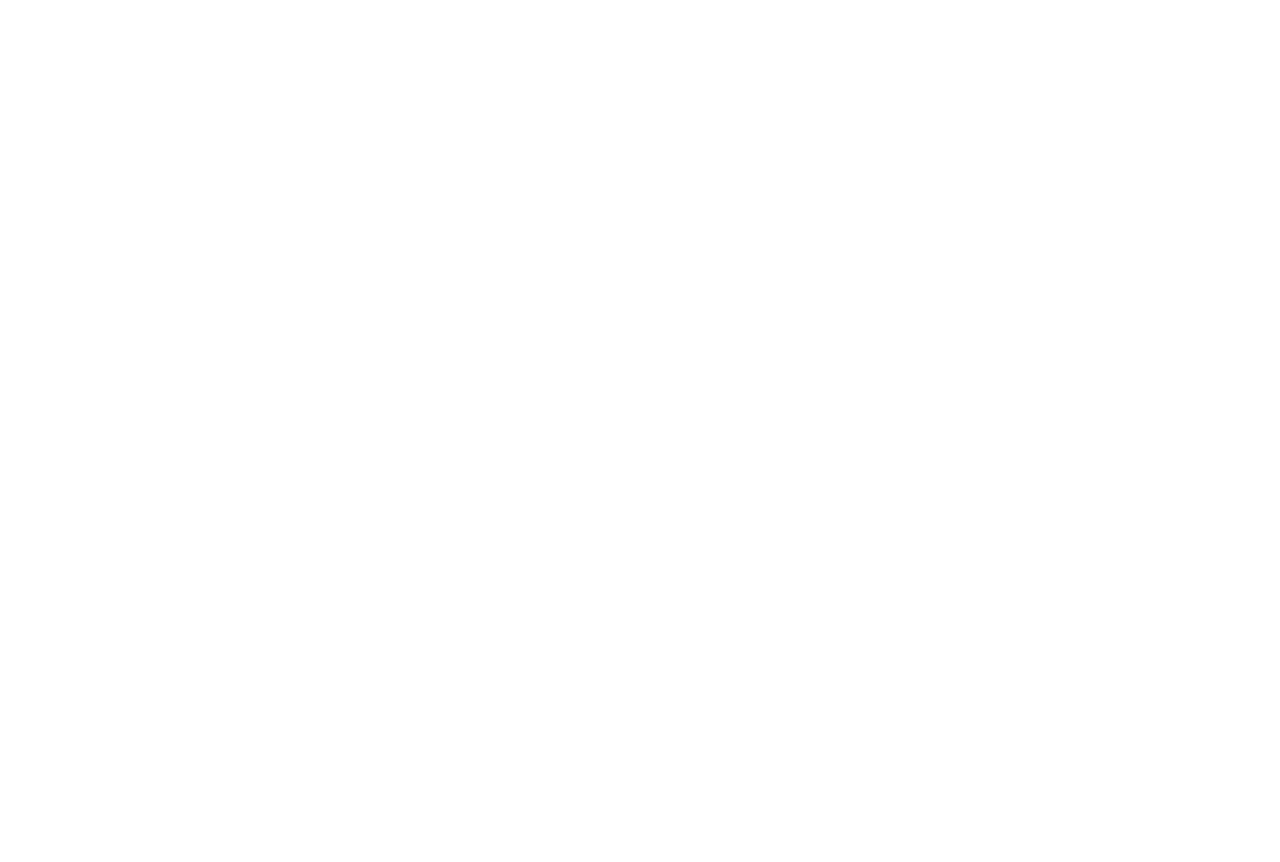
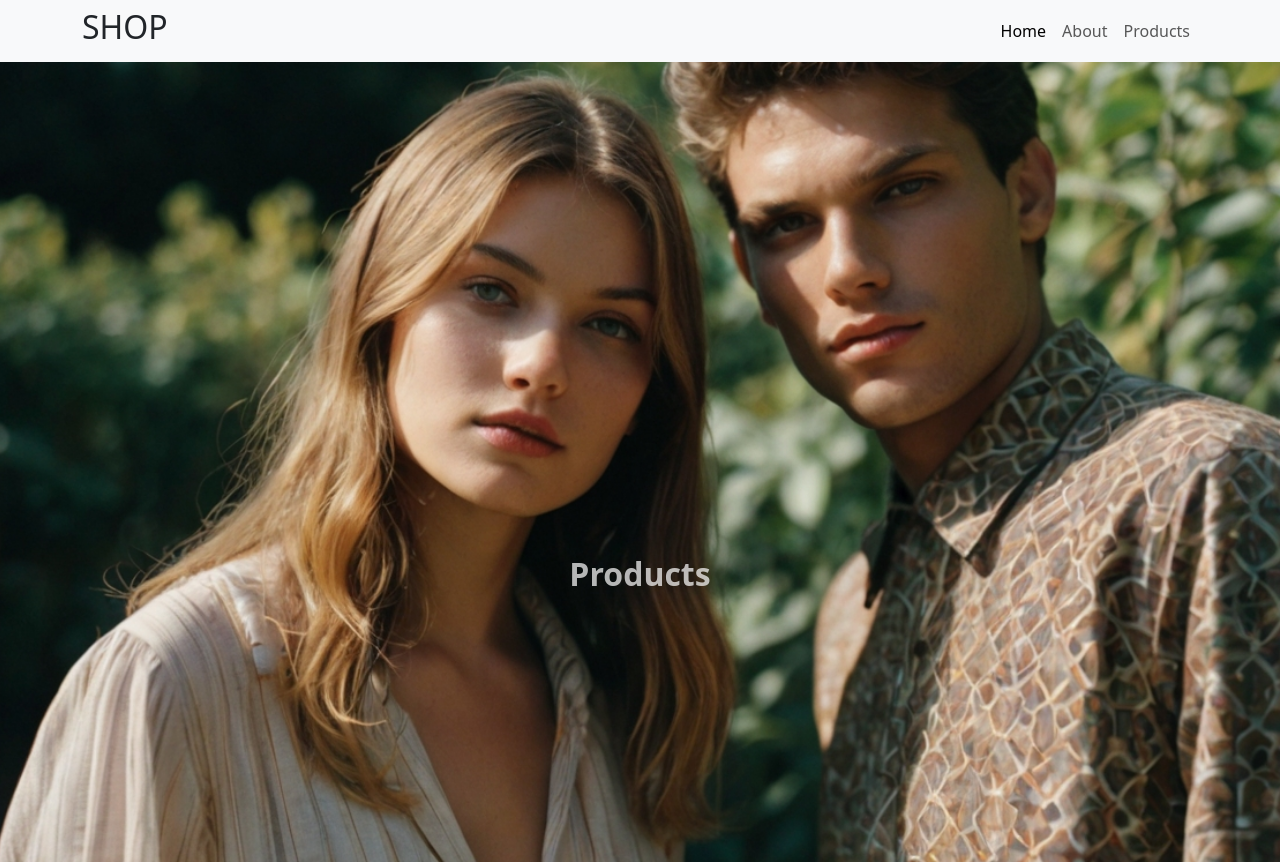
Before and after one commit to UmbertoCarbone/react-router, a React (Vite) app: page / in a window 1280 px wide. Before the commit this address had no page. Before the commit the page ends 800 px from the top, so only its background shows below. Built offline with nearby package versions, Linux system fonts and the light colour scheme.

Commit message:
Implement code changes to enhance functionality and improve performance

```diff
--- a/src/App.jsx
+++ b/src/App.jsx
@@ -9,12 +9,10 @@ export default function App() {
     <BrowserRouter>
       <Routes>
         <Route Component={DefaultLayout}>
-
-          <Route path="/Home" Component={HomePage} />
+          <Route index Component={HomePage} />
           <Route path="/About" Component={AboutPage} />
           <Route path="/Products" Component={ProductsPage} />
         </Route>
-
       </Routes>
     </BrowserRouter>
   )
--- a/src/layouts/DefaultLayout.jsx
+++ b/src/layouts/DefaultLayout.jsx
@@ -3,26 +3,26 @@ import { Outlet, NavLink } from 'react-router-dom';
 export default function DefaultLayout() {
     return (
         <>
-            <nav className="navbar navbar-expand-lg navbar-light bg-light mb-4 w-100">
+            <nav className="navbar navbar-expand-lg navbar-light bg-light w-100">
                 <div className="container">
 
-                    <h3>e cre ca</h3>
+                    <h2>SHOP</h2>
                     <div className="collapse navbar-collapse">
                         <ul className="navbar-nav ms-auto">
                             <li className="nav-item">
-                                <NavLink className="nav-link" to="/Home">Home</NavLink>
+                                <NavLink className="nav-link" to="/">Home</NavLink>
                             </li>
                             <li className="nav-item">
-                                <NavLink className="nav-link" to="/About">Chi siamo</NavLink>
+                                <NavLink className="nav-link" to="/About">About</NavLink>
                             </li>
                             <li className="nav-item">
-                                <NavLink className="nav-link" to="/Products">Prodotti</NavLink>
+                                <NavLink className="nav-link" to="/Products">Products</NavLink>
                             </li>
                         </ul>
                     </div>
                 </div>
             </nav>
-            <div className="container text-center">
+            <div className=" text-center">
                 <Outlet />
             </div>
         </>
--- a/src/pages/HomePage.jsx
+++ b/src/pages/HomePage.jsx
@@ -1,9 +1,34 @@
+import jumbotron from "../assets/jumbotron.jpg"
+import { Outlet, NavLink } from 'react-router-dom';
+
 export default function HomePage() {
     return (
         <>
-            <main>
-                <h1>This is a Home Page</h1>
-                <p>prova Home</p>
+            <main className="position-relative" style={{ minHeight: "100vh" }}>
+                <img
+                    src={jumbotron}
+                    alt="Jumbotron"
+                    className="position-absolute top-0 start-0"
+                    style={{ width: "106%", height: "100vh", objectFit: "cover", zIndex: -1, transform: "translateX(-5%)" }} />
+                <div
+                    className="position-absolute start-50 translate-middle-x d-flex flex-column justify-content-center align-items-center"
+                    style={{ top: "60%", width: "100%" }}>
+                    <NavLink
+                        className="nav-link"
+                        to="/Products"
+                        style={{
+                            fontSize: "2rem",
+                            fontWeight: "bold",
+                            color: "rgba(255,255,255,0.7)", // bianco trasparente
+
+                            borderRadius: "20px",
+                            padding: "0.5rem 2rem",
+                            textDecoration: "none"
+                        }}
+                    >
+                        Products
+                    </NavLink>
+                </div>
             </main>
         </>
     )
--- a/src/pages/ProductsPage.jsx
+++ b/src/pages/ProductsPage.jsx
@@ -2,7 +2,7 @@ import { useState, useEffect } from "react";
 
 export default function ProductsPage() {
     const [products, setProducts] = useState([]);
-    const [userRatings, setUserRatings] = useState({});
+    const [userRatings, setUserRatings] = useState({}); // { productId: { rating, count } }
 
     useEffect(() => {
         fetch("https://fakestoreapi.com/products")
@@ -10,13 +10,32 @@ export default function ProductsPage() {
             .then(data => setProducts(data));
     }, []);
 
+    function renderStars(rate, productId) {
+        const current = userRatings[productId];
+        const currentRating = current ? current.rating : Math.round(rate);
+
+        const stars = [];
+        for (let i = 1; i <= 5; i++) {
+            stars.push(
+                <span
+                    key={i}
+                    style={{ color: i <= currentRating ? "#ffc107" : "#e4e5e9", cursor: "pointer", fontSize: "1.2em" }}
+                    onClick={() => handleStarClick(productId, i)}
+                >
+                    ★
+                </span>
+            );
+        }
+        return stars;
+    }
+
     function handleStarClick(productId, rating) {
         setUserRatings(prev => {
             const prevData = prev[productId];
             return {
                 ...prev,
                 [productId]: {
-                    sum: prevData ? prevData.sum + rating : rating,
+                    rating,
                     count: prevData ? prevData.count + 1 : 1
                 }
             };
@@ -31,35 +50,6 @@ export default function ProductsPage() {
         return product.rating.count;
     }
 
-    function getDisplayRate(product) {
-        const local = userRatings[product.id];
-        if (local) {
-            const totalSum = product.rating.rate * product.rating.count + local.sum;
-            const totalCount = product.rating.count + local.count;
-            return (totalSum / totalCount).toFixed(1);
-        }
-        return product.rating.rate.toFixed(1);
-    }
-
-    function renderStars(rate, productId, product) {
-        const displayRate = parseFloat(getDisplayRate(product));
-        const rounded = Math.round(displayRate);
-
-        const stars = [];
-        for (let i = 1; i <= 5; i++) {
-            stars.push(
-                <span
-                    key={i}
-                    style={{ color: i <= rounded ? "#ffc107" : "#e4e5e9", cursor: "pointer", fontSize: "1.2em" }}
-                    onClick={() => handleStarClick(productId, i)}
-                >
-                    ★
-                </span>
-            );
-        }
-        return stars;
-    }
-
     return (
         <>
             <main>
@@ -67,19 +57,16 @@ export default function ProductsPage() {
                 <p>Prova</p>
                 <div className="row">
                     {products.map(product => (
-                        <div className="col-12 col-sm-12 col-md-6 col-lg-4 col-xl-3 mb-4" key={product.id}>
+                        <div className="col-md-4 mb-4" key={product.id}>
                             <div className="card h-100">
                                 <img src={product.image} className="card-img-top p-3" alt={product.title} style={{ height: "200px", objectFit: "contain" }} />
                                 <div className="card-body">
                                     <h5 className="card-title">{product.title}</h5>
                                     <p className="card-text">{product.price} €</p>
                                     <div>
-                                        {/* Stelle, rate e count nello stesso div */}
-                                        <span>
-                                            {renderStars(product.rating.rate, product.id, product)}
-                                            <span className="ms-2 text-muted">
-                                                {getDisplayRate(product)} / 5 ({getDisplayCount(product)} voti)
-                                            </span>
+                                        {renderStars(product.rating.rate, product.id)}
+                                        <span className="ms-2 text-muted">
+                                            ({getDisplayCount(product)} voti)
                                         </span>
                                     </div>
                                 </div>
```
Also changed, not shown: src/assets/jumbotron.jpg (added).
